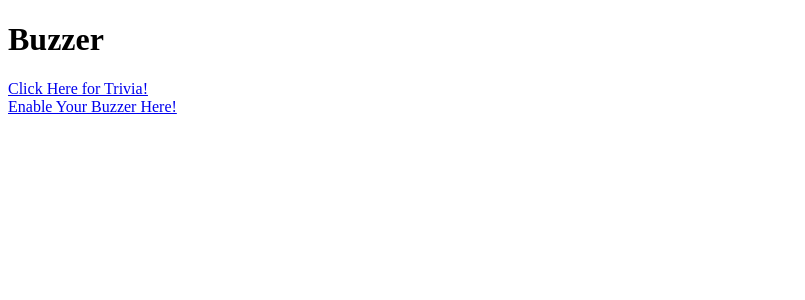
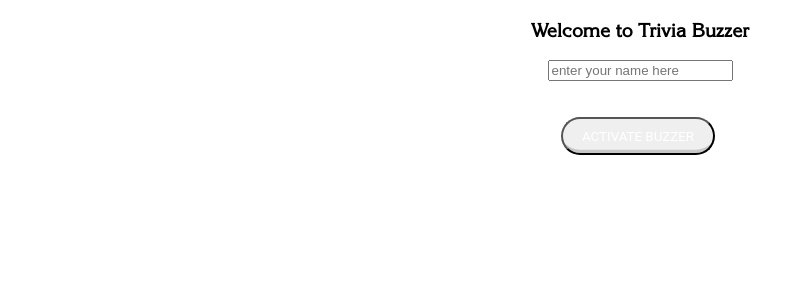
Before and after one commit to jastiglioni/Jeopardy, a React (Create React App) app: page / in a window 1280 px wide. Shown: the top 300 px of the page, without its empty margins (0-805 px from the left). Built offline with nearby package versions, Linux system fonts and the light colour scheme; no server answers.

Commit message:
added some styling

```diff
--- a/src/App.js
+++ b/src/App.js
@@ -46,11 +46,11 @@ const notes = [
 ]
   const App = () => {
     return (
-    <div>
+    <div >
       <Router>
         <Switch>
-          <Route exact path="/" render={() => (<Home />)} />
-          <Route path="/buzzer" component={Buzzer} />
+          {/* <Route exact path="/" render={() => (<Home />)} /> */}
+          <Route exact path="/" component={Buzzer} />
           <Route path="/trivia" render={() => (
                 <TriviaBoard notes={notes} />
               )} />
--- a/src/components/Buzzer.js
+++ b/src/components/Buzzer.js
@@ -4,6 +4,7 @@ import { useAuthState } from 'react-firebase-hooks/auth'
 //import db from './dbConfig'
 import * as FireStoreService from '../services/dbConfig'
 import bee from './bee.png'
+import './trivia/Korinna-Regular.otf'
 
 //const auth = FireStoreService.auth
 
@@ -25,7 +26,9 @@ const SignIn = (props) => {
       <form onSubmit={signIn}>
         <input placeholder="enter your name here" onChange={props.func}></input>
         <br/>
-        <button type="submit" >Sign Into Trivia</button>
+        <br/>
+        <br/>
+        <button class="plain" type="submit" >Activate Buzzer</button>
       </form>
     </>
   )
@@ -38,7 +41,7 @@ function SignOut() {
       FireStoreService.signOut()
     }
   return (
-    <button className="sign-out" onClick={signOut}>Sign Out</button>
+    <button className="plain" onClick={signOut}>Sign Out</button>
   )
 }
 
@@ -73,7 +76,6 @@ const hook = () => {
         const unsubscribe = FireStoreService.readBuzzerStatus({
           next: dbSnapshot => {
             setBarStatus(dbSnapshot.data().status)
-            // setBarStatus(dbSnapshot.doc("Buzzer").data().status)
           },
           error: () => console.log("there is an error with hook on popup")
         })
@@ -119,7 +121,7 @@ if (!barStatus) {
 
  return (
     <>
-      <h1>Hello {name}</h1>
+      <h1 style={{fontFamily: 'Korinna'}}>Hello {name}</h1>
       <button className={barStatus ? `button${click}` : `buttonGrey`} onClick={changeColor}><img src={bee} alt="bee" width="150" height="150" /></button>
       <br/>
 
@@ -143,7 +145,7 @@ if (!barStatus) {
     <div className="App">
     <header>
 
-      <h1>Welcome to Trivia Buzzer</h1>
+      <h3 style={{fontFamily: 'Korinna'}}>Welcome to Trivia Buzzer</h3>
 
     </header>
 
--- a/src/styles/Button.css
+++ b/src/styles/Button.css
@@ -59,7 +59,7 @@ button.buttonGrey{
     display:inline-block;
     padding:0.7em 1.4em;
     margin:0 0.3em 0.3em 0;
-    border-radius: 25px;
+    border-radius: 8px;
     box-sizing: border-box;
     text-decoration:none;
     font-family:'Roboto',sans-serif;
@@ -110,3 +110,31 @@ button.buttonRed{
         margin:0.4em auto;
     }
 }
+
+button.plain{
+    display:inline-block;
+    padding:0.7em 1.4em;
+    margin:0 0.3em 0.3em 0;
+    border-radius: 25px;
+    box-sizing: border-box;
+    text-decoration:none;
+    font-family:'Roboto',sans-serif;
+    text-transform:uppercase;
+    font-weight:400;
+    color:#FFFFFF;
+    /* background-color:rgb(102, 101, 101); */
+    box-shadow:inset 0 -0.6em 0 -0.35em rgba(0,0,0,0.17);
+    text-align:center;
+    position:relative;
+    /* height: 250px; */
+    /* width: 200px; */
+    }
+    button.plain:active{
+        top:0.1em;
+    }
+    @media all and (max-width:30em){
+         button.plain{
+        display:block;
+        margin:0.4em auto;
+    }
+}
```
